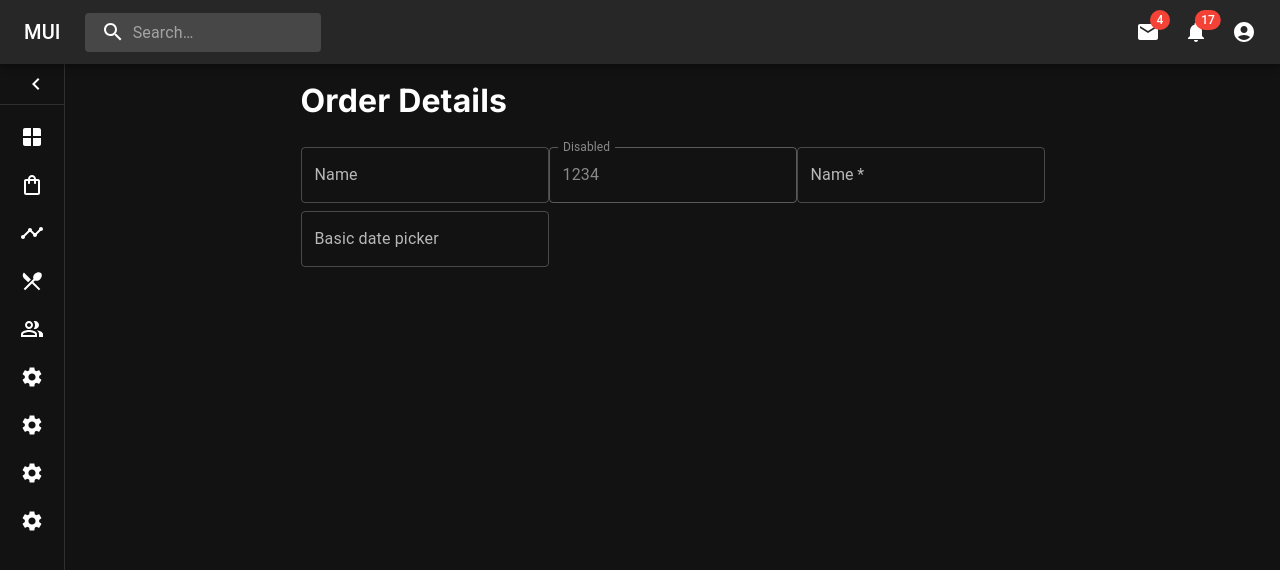
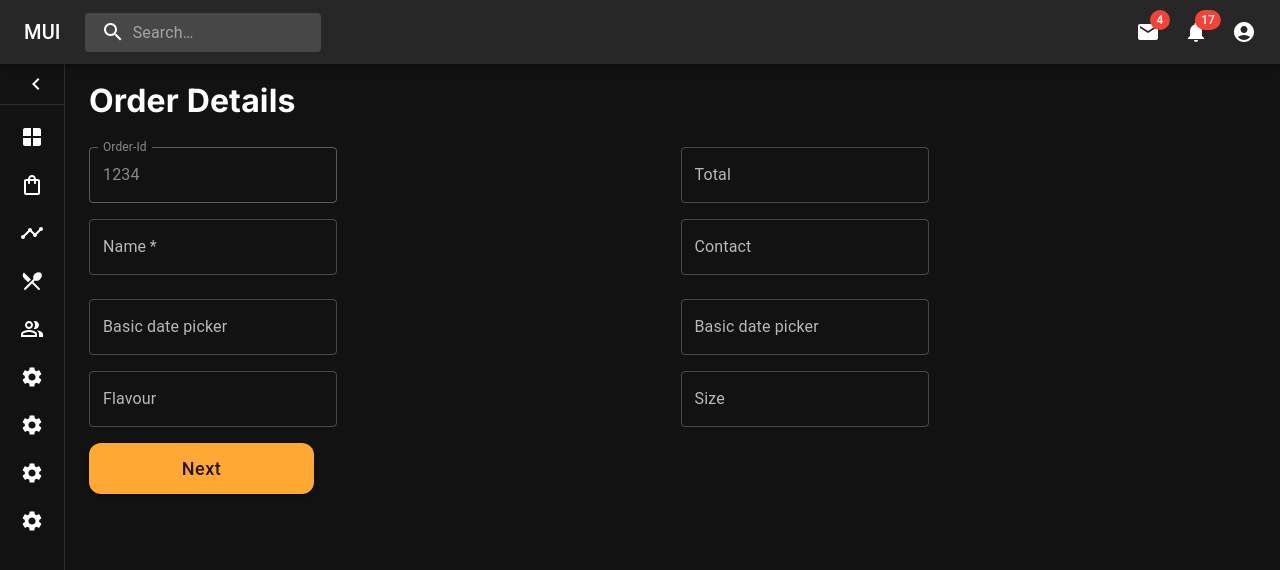
Before and after one commit to SharonWendoh/TBWDashboardWeb, a Next.js app: page /pages/Dashboard/Orders/NewOrder in a window 1280 px wide. Shown: the top 570 px of the page. Built offline with nearby package versions, Linux system fonts and the light colour scheme.

Commit message:
Display cake flavours from api

```diff
--- /dev/null
+++ b/src/app/api/cakes/route.ts
@@ -0,0 +1,13 @@
+import { NextRequest } from "next/server";
+
+const BASE_URL = process.env.BASE_URL
+export async function GET(request:NextRequest){
+    const response = await fetch(`${BASE_URL}/cakes`)
+
+    // if (!response.ok) {
+    //     throw new Error('Network response was not ok')
+    // }
+    const data = await response.json();
+    //console.log("Cakes response is ", data)
+    return new Response(JSON.stringify(data))
+}
--- a/src/app/components/app-bars/nav-links.tsx
+++ b/src/app/components/app-bars/nav-links.tsx
@@ -16,7 +16,7 @@ const links = [
     { name: 'Dashboard', href: '/pages/Dashboard', icon: WindowIcon},
     { name: 'Orders', href: '/pages/Dashboard/Orders', icon: ShoppingBagOutlinedIcon},
     { name: 'Transactions', href: '/pages/Dashboard/Lines', icon: TimelineOutlinedIcon},
-    { name: 'Menu', href: '/pages/Dashboard/Settings', icon: RestaurantMenuOutlinedIcon},
+    { name: 'Menu', href: '/pages/Dashboard/Menu', icon: RestaurantMenuOutlinedIcon},
     { name: 'Customers', href: '/pages/Dashboard/Settings', icon: PeopleAltOutlinedIcon},
     { name: 'Accounts', href: '/pages/Dashboard/Settings', icon: SettingsIcon},
     { name: 'Calendar', href: '/pages/Dashboard/Settings', icon: SettingsIcon},
--- a/src/app/components/buttons/filled-button.tsx
+++ b/src/app/components/buttons/filled-button.tsx
@@ -26,3 +26,27 @@ export function FilledButton({
         </Button>
     )
 }
+
+export function SubmitButton({
+    children,
+    onClick
+}: ButtonProps)
+{
+    return (
+        <Button
+        variant="contained"
+        size="large"
+        color="primary"
+        sx={{
+            width: 225,
+            height: 51,
+            fontSize: 18,
+            textTransform: 'none',
+            borderRadius: 3
+        }}
+        onClick={onClick}
+        >
+            {children}
+        </Button>
+    )
+}
--- /dev/null
+++ b/src/app/components/tables/menu-table.tsx
@@ -0,0 +1,80 @@
+'use client'
+import React, { useEffect, useState } from 'react';
+import Table from '@mui/material/Table';
+import TableBody from '@mui/material/TableBody';
+import TableCell from '@mui/material/TableCell';
+import TableContainer from '@mui/material/TableContainer';
+import TableHead from '@mui/material/TableHead';
+import TableRow from '@mui/material/TableRow';
+import { TablePagination } from '@mui/material';
+import Paper from '@mui/material/Paper';
+
+interface CommissionDetailsTableProps {
+  data: CakeFlavour[];
+//   page: number;
+//   rowsPerPage: number;
+//   totalCount: number;
+//   onPageChange: (event: unknown, newPage: number) => void;
+//   onRowsPerPageChange: (event: React.ChangeEvent<HTMLInputElement>) => void;
+}
+export default function MenuTable({
+  data,
+//   page,
+//   rowsPerPage,
+//   totalCount,
+//   onPageChange,
+//   onRowsPerPageChange
+}: CommissionDetailsTableProps){
+
+  return (
+    <TableContainer component={Paper}>
+      <Table sx={{ minWidth: 650 }} aria-label="simple table">
+        <TableHead>
+          <TableRow>
+          <TableCell>ID</TableCell>
+              <TableCell>Flavor</TableCell>
+              <TableCell>1 kg</TableCell>
+              <TableCell>1.5 kg</TableCell>
+              <TableCell>2 kg</TableCell>
+              <TableCell>2.5 kg</TableCell>
+              <TableCell>3 kg</TableCell>
+              <TableCell>3.5 kg</TableCell>
+              <TableCell>4 kg</TableCell>
+              <TableCell>4.5 kg</TableCell>
+              <TableCell>per kg</TableCell>
+          </TableRow>
+        </TableHead>
+        <TableBody>
+          {data.map((row) => (
+            <TableRow
+              key={row.id}
+              sx={{ '&:last-child td, &:last-child th': { border: 0 } }}
+            >
+
+              <TableCell>{row.id}</TableCell>
+              <TableCell>{row.flavor}</TableCell>
+              <TableCell>{row.price_1kg}</TableCell>
+              <TableCell>{row.price_1_5kg}</TableCell>
+              <TableCell>{row.price_2kg}</TableCell>
+              <TableCell>{row.price_2_5kg}</TableCell>
+              <TableCell>{row.price_3kg}</TableCell>
+              <TableCell>{row.price_3_5kg}</TableCell>
+              <TableCell>{row.price_4kg}</TableCell>
+              <TableCell>{row.price_4_5kg}</TableCell>
+              <TableCell>{row.price_per_kg}</TableCell>
+            </TableRow>
+          ))}
+        </TableBody>
+      </Table>
+      {/* <TablePagination
+        rowsPerPageOptions={[10, 25, 50]}
+        component="div"
+        // count={totalCount}
+        // rowsPerPage={rowsPerPage}
+        // page={page}
+        // onPageChange={onPageChange}
+        // onRowsPerPageChange={onRowsPerPageChange}
+      /> */}
+    </TableContainer>
+  );
+}
--- a/src/app/components/textfields/form-text-fields.tsx
+++ b/src/app/components/textfields/form-text-fields.tsx
@@ -13,6 +13,7 @@ interface TextFieldProps {
 }
 interface DisabledTextFieldProps {
   value: string;
+  label: string;
 }
 export function FormTextField({
   label,
@@ -33,13 +34,14 @@ export function FormTextField({
 }
 
 export function DisabledFormTextField({
-  value
+  value,
+  label,
 }: DisabledTextFieldProps){
   return(
     <TextField
       disabled
       id="outlined-disabled"
-      label="Disabled"
+      label={label}
       defaultValue={value}
     />
   )
--- /dev/null
+++ b/src/app/pages/Dashboard/Menu/page.tsx
@@ -0,0 +1,39 @@
+"use client"
+import NewOrderIcon from "@/app/components/icons/new-order-icon";
+import MenuTable from "@/app/components/tables/menu-table";
+import OrdersTable from "@/app/components/tables/orders-table";
+import { useEffect, useState } from "react";
+
+export default function Page(){
+    const [cakes, setCakes] = useState<CakeFlavour[]>([]);
+    const [loading, setLoading] = useState<boolean>(true);
+    const [error, setError] = useState<string | null>(null);
+
+    useEffect(() => {
+        async function fetchCakes() {
+            setLoading(true); // Set loading to true when fetching data
+            setError(null); // Clear previous errors
+
+            try{
+                const response = await fetch('/api/cakes')
+                const data = await response.json();
+                setCakes(data);
+
+
+            } catch (error) {
+                console.error('Failed to fetch cakes', error);
+                setLoading(false);
+            }
+
+        }
+        fetchCakes();
+    },[])
+    //console.log(cakes)
+    return (
+        <div>
+            <NewOrderIcon />
+            <MenuTable data={cakes}/>
+        </div>
+
+    )
+}
--- a/src/app/pages/Dashboard/Orders/NewOrder/page.tsx
+++ b/src/app/pages/Dashboard/Orders/NewOrder/page.tsx
@@ -1,6 +1,8 @@
 "use client"
+import { SubmitButton } from "@/app/components/buttons/filled-button";
 import { DatePickerField, DisabledFormTextField, FormTextField, RequiredFormTextField } from "@/app/components/textfields/form-text-fields";
 import PasswordTextField from "@/app/components/textfields/password-text-field";
+import { Grid } from "@mui/material";
 export default function Page(){
     return (
         <div>
@@ -8,10 +10,37 @@ export default function Page(){
                 <h1>Order Details</h1>
             </div>
             <div>
-            <FormTextField label="Name" placeholder="John Doe" value="" onChange={() => {}}/>
-                        <DisabledFormTextField value="1234"/>
-                        <RequiredFormTextField label="Name" placeholder="John Doe"value="" onChange={() => {}} />
+                <form>
+                    <Grid container spacing={2}>
+                        <Grid item xs={6}>
+                            <DisabledFormTextField value="1234" label="Order-Id"/>
+                        </Grid>
+                        <Grid item xs={6}>
+                            <FormTextField label="Total" placeholder="24,999" value="" onChange={() => {}}/>
+                        </Grid>
+                        <Grid item xs={6}>
+                            <RequiredFormTextField label="Name" placeholder="John Doe"value="" onChange={() => {}} />
+                        </Grid>
+                        <Grid item xs={6}>
+                            <FormTextField label="Contact" placeholder="+254712345678" value="" onChange={() => {}}/>
+                        </Grid>
+                        <Grid item xs={6}>
                             <DatePickerField />
+                        </Grid>
+                        <Grid item xs={6}>
+                            <DatePickerField />
+                        </Grid>
+                        <Grid item xs={6}>
+                            <FormTextField label="Flavour" placeholder="Vanilla" value="" onChange={() => {}}/>
+                        </Grid>
+                        <Grid item xs={6}>
+                            <FormTextField label="Size" placeholder="2 kg" value="" onChange={() => {}}/>
+                        </Grid>
+                        <Grid item xs={12}>
+                            <SubmitButton > Next </SubmitButton>
+                        </Grid>
+                    </Grid>
+                </form>
             </div>
         </div>
     )
--- a/src/app/pages/Dashboard/page.tsx
+++ b/src/app/pages/Dashboard/page.tsx
@@ -2,8 +2,6 @@
 import MenuDrawer from "@/app/components/app-bars/menu-bar";
 import TopAppBar from "@/app/components/app-bars/top-app-bar";
 import LogOutIcon from "@/app/components/icons/logout-icon";
-import { DatePickerField, DisabledFormTextField, FormTextField, RequiredFormTextField } from "@/app/components/textfields/form-text-fields";
-import PasswordTextField from "@/app/components/textfields/password-text-field";
 import { Box } from "@mui/material";
 
 export default function Page(){
@@ -16,10 +14,6 @@ export default function Page(){
                 <h1>
                     <LogOutIcon />
                     Dashboard
-                    <FormTextField label="Name" placeholder="John Doe" value="" onChange={() => {}}/>
-                        <DisabledFormTextField value="1234"/>
-                        <RequiredFormTextField label="Name" placeholder="John Doe"value="" onChange={() => {}} />
-                            <DatePickerField />
                 </h1>
             </Box>
         </main>
```
Also changed, not shown: src/app/lib/data_types.ts (added, +13 -0 lines).
